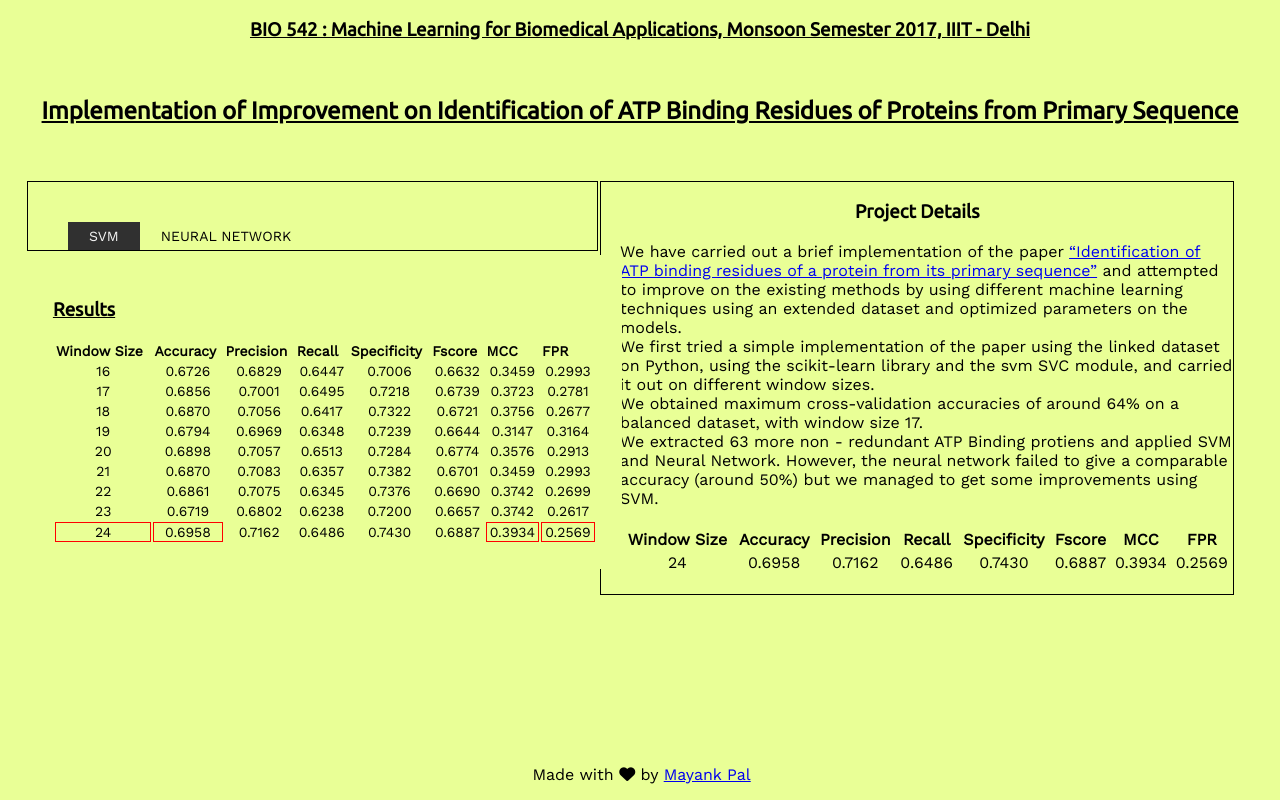
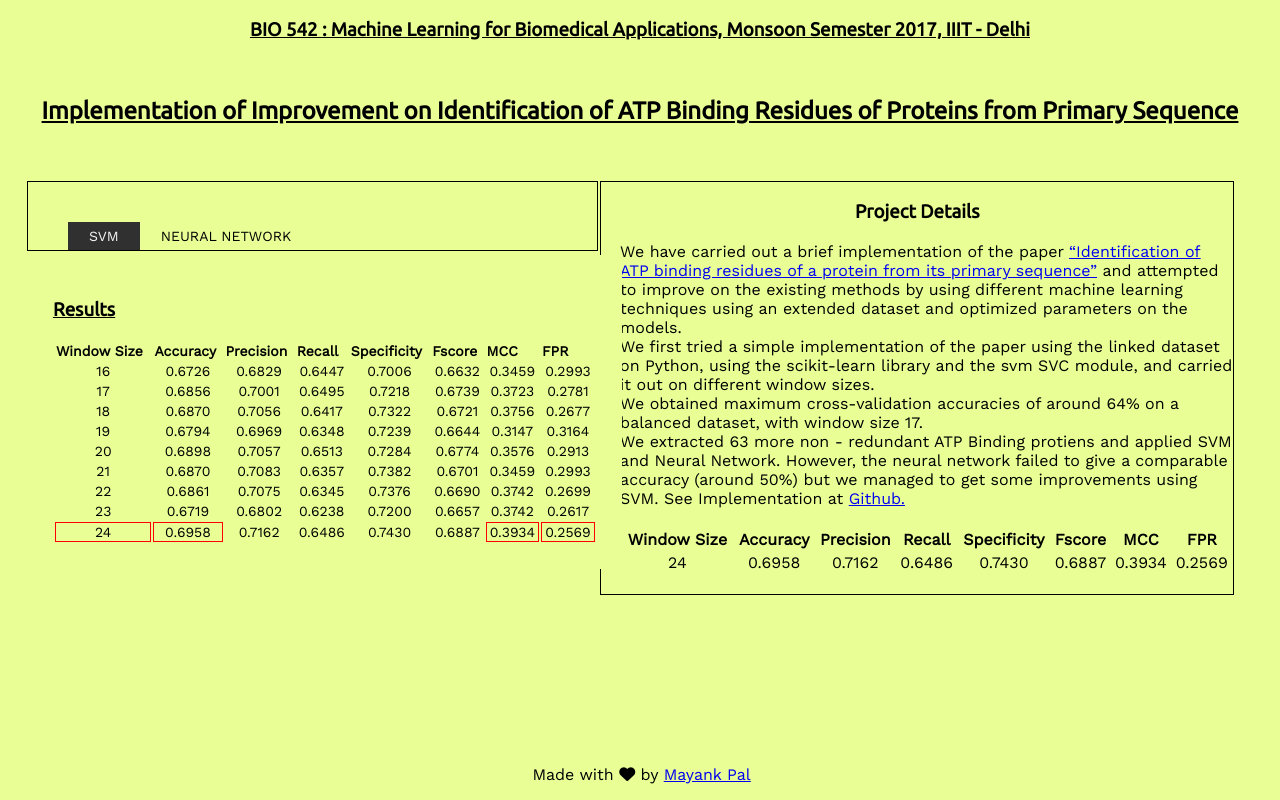
Before and after one commit to mynkpl1998/atppredict, a plain HTML site: page index.html in a window 1280 px wide. Drawn offline with nearby package versions, Linux system fonts and the light colour scheme.

Commit message:
Update index.html

```diff
--- a/index.html
+++ b/index.html
@@ -276,7 +276,7 @@ sizes.
 around 64% on a balanced dataset, with window size 17.
 			<br>
 			We extracted 63 more non - redundant ATP Binding protiens and applied SVM and Neural Network. However, the neural network failed to give a comparable
-accuracy (around 50%) but we managed to get some improvements using SVM.
+accuracy (around 50%) but we managed to get some improvements using SVM. See Implementation at <a href="https://github.com/mynkpl1998/atppredict">Github.</a>
 			<br>
 			<br>
 			<table style="width:100%">
```
